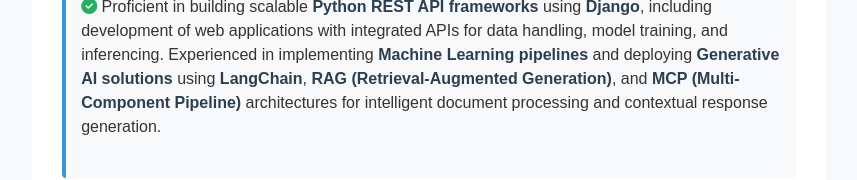
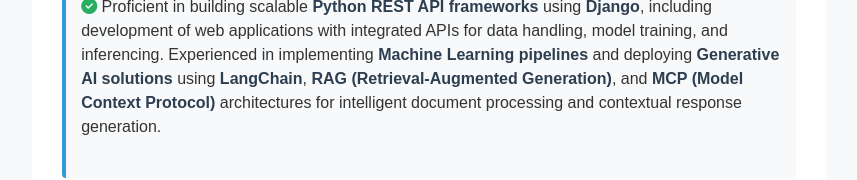
Before and after one commit to imranshariffhs/Resume-view, a plain HTML site: page index.html in a window 1280 px wide. Shown: the part 466-646 px from the top of the page, without its empty margins (211-1068 px from the left). Drawn offline with Linux system fonts and the light colour scheme.

Commit message:
MCP information changes

```diff
--- a/index.html
+++ b/index.html
@@ -346,7 +346,7 @@
                 <div class="summary-text">
                     <strong>Software Engineer</strong> with <strong>3.7+ years</strong> of experience in Software Development. Recognized for pursuing a career that provides a challenging environment to engage with, be receptive to innovative ideas, and enhance technical competency while working with emerging technologies and delivering value, promoting the organization's growth.
                     <br><br>
-                    <i class="fas fa-check-circle" style="color: #27ae60;"></i> Proficient in building scalable <strong>Python REST API frameworks</strong> using <strong>Django</strong>, including development of web applications with integrated APIs for data handling, model training, and inferencing. Experienced in implementing <strong>Machine Learning pipelines</strong> and deploying <strong>Generative AI solutions</strong> using <strong>LangChain</strong>, <strong>RAG (Retrieval-Augmented Generation)</strong>, and <strong>MCP (Multi-Component Pipeline)</strong> architectures for intelligent document processing and contextual response generation.
+                    <i class="fas fa-check-circle" style="color: #27ae60;"></i> Proficient in building scalable <strong>Python REST API frameworks</strong> using <strong>Django</strong>, including development of web applications with integrated APIs for data handling, model training, and inferencing. Experienced in implementing <strong>Machine Learning pipelines</strong> and deploying <strong>Generative AI solutions</strong> using <strong>LangChain</strong>, <strong>RAG (Retrieval-Augmented Generation)</strong>, and <strong>MCP (Model Context Protocol)</strong> architectures for intelligent document processing and contextual response generation.
                     <br><br>
                     <!-- Knowledgeable about setting up a <strong>Python REST API Framework</strong> using <strong>Django</strong>. Experience in developing web applications with <strong>APIs</strong>, <strong>Model training</strong>, creating and inferencing. -->
                 </div>
```
Also changed, not shown: 1 other file.
